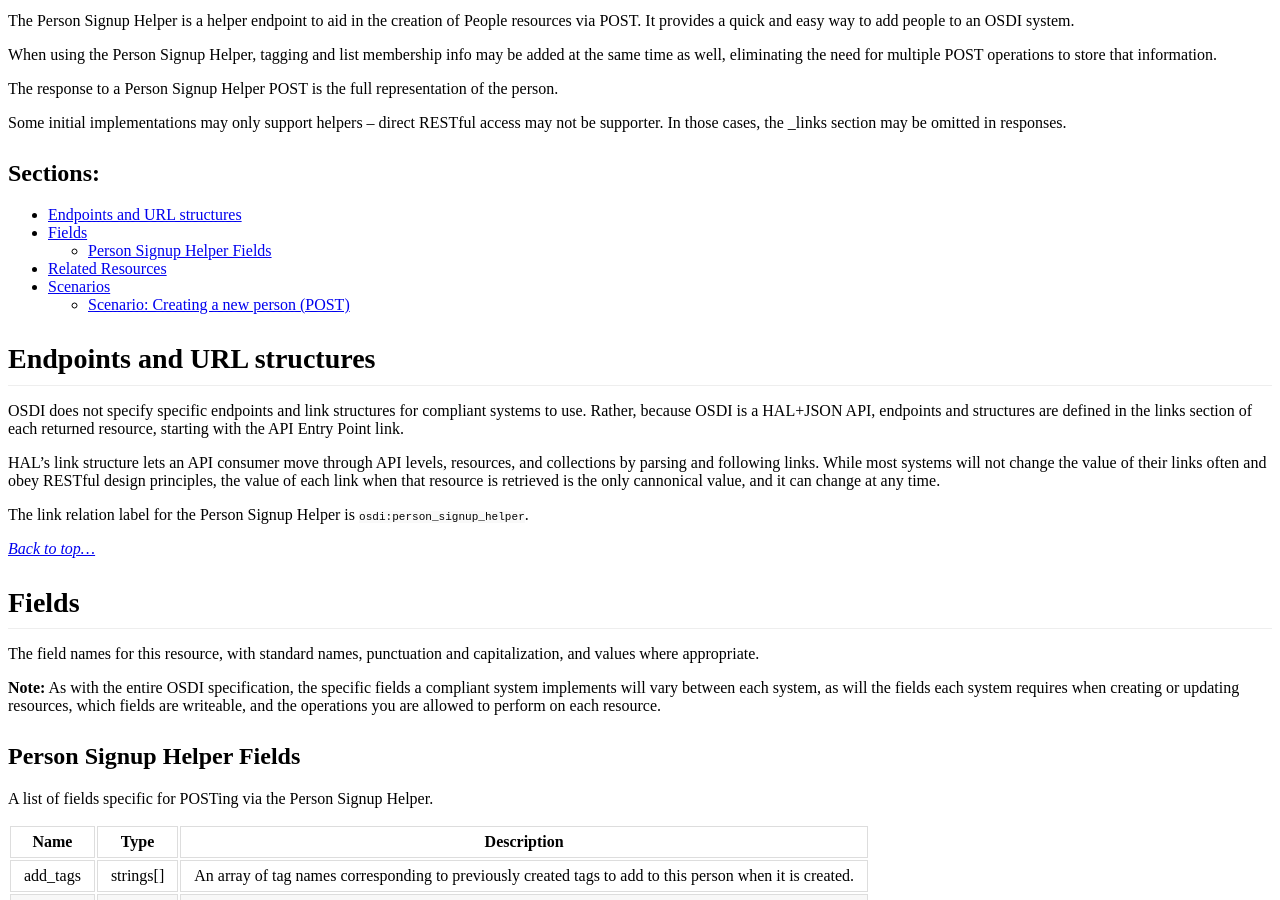
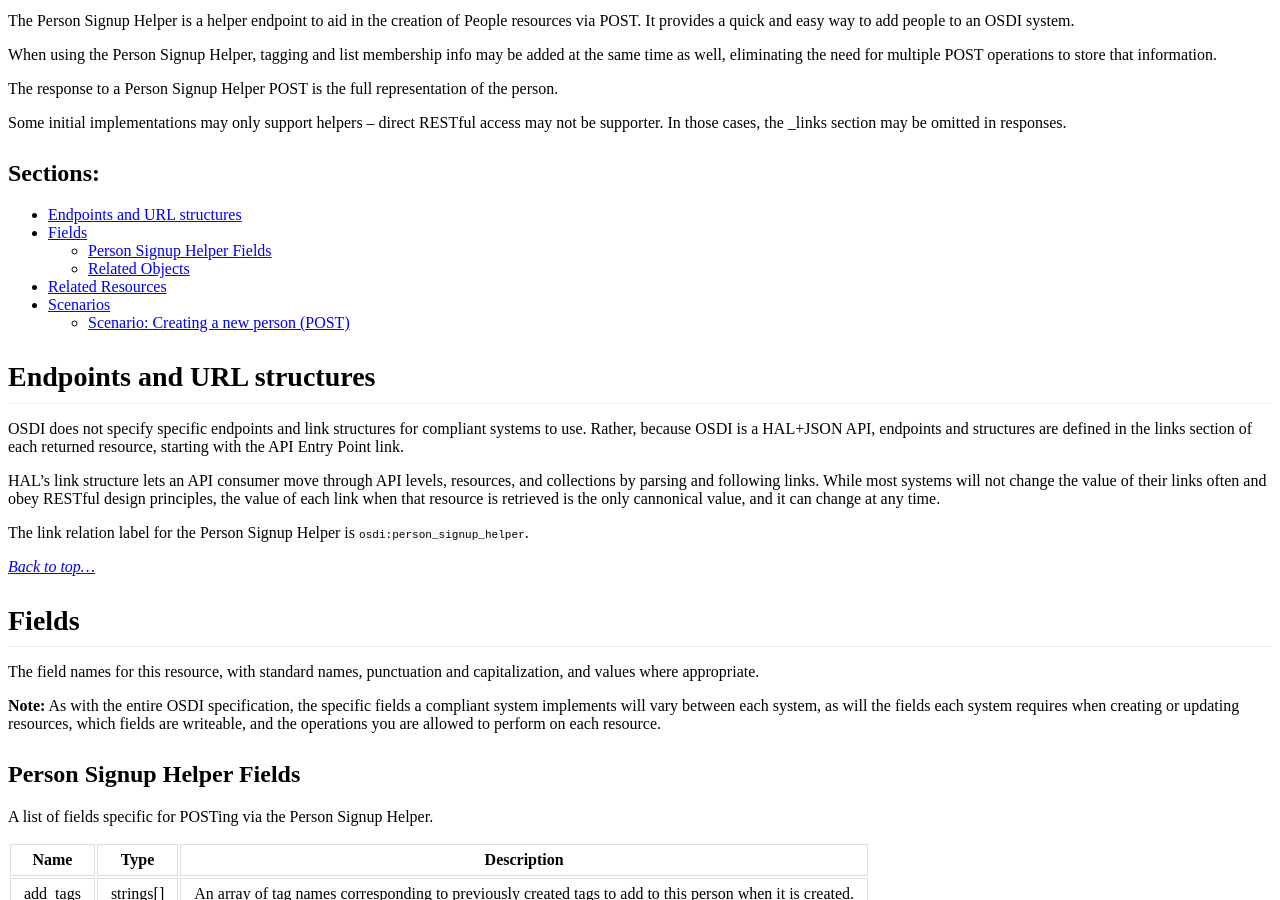
Before and after one commit to opensupporter/osdi-docs, a Jekyll site: the page built from person_signup.md, in a window 1280 px wide and 900 px high, scrolled down 385 px. Built offline with Jekyll 4.4.1, drawn with Linux system fonts in a browser that asks for light colours; a style sheet for code colours, icons or effects is not loaded.

Commit message:
formatting update

````diff
--- a/person_signup.md
+++ b/person_signup.md
@@ -19,8 +19,9 @@
 ### Sections:
 
 * [Endpoints and URL structures](#endpoints-and-url-structures)
-* [Fields](#field-names-and-descriptions)
+* [Fields](#fields)
     * [Person Signup Helper Fields](#person-signup-helper-fields)
+    * [Related Objects](#related-objects)
 * [Related Resources](#related-resources)
 * [Scenarios](#scenarios)
     * [Scenario: Creating a new person (POST)](#scenario-creating-a-new-person-post)
@@ -65,7 +66,7 @@
 
 ## Related Resources
 
-* [Person](person.md)
+* [Person](people.html)
 
 _[Back to top...](#)_
 
@@ -130,10 +131,10 @@
     "add_tags": [
         "volunteer",
         "donor"
-	],
-	"add_lists": [
+    ],
+    "add_lists": [
         "supporters"
-	]
+    ]
 }
 ```
 
````
Also changed, not shown: people.md (+1 -1 lines).
